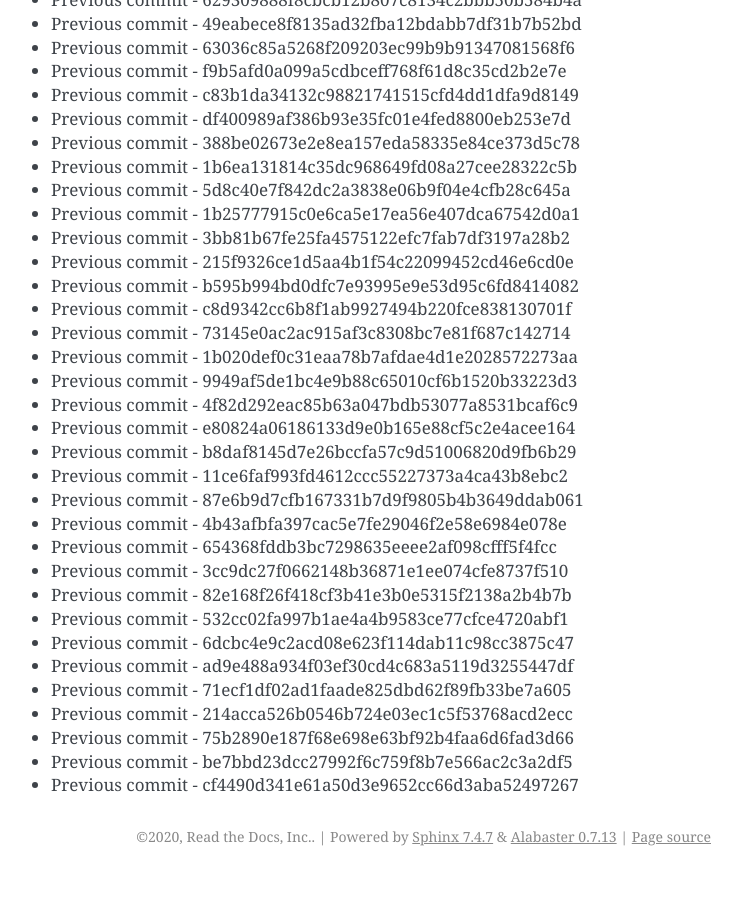
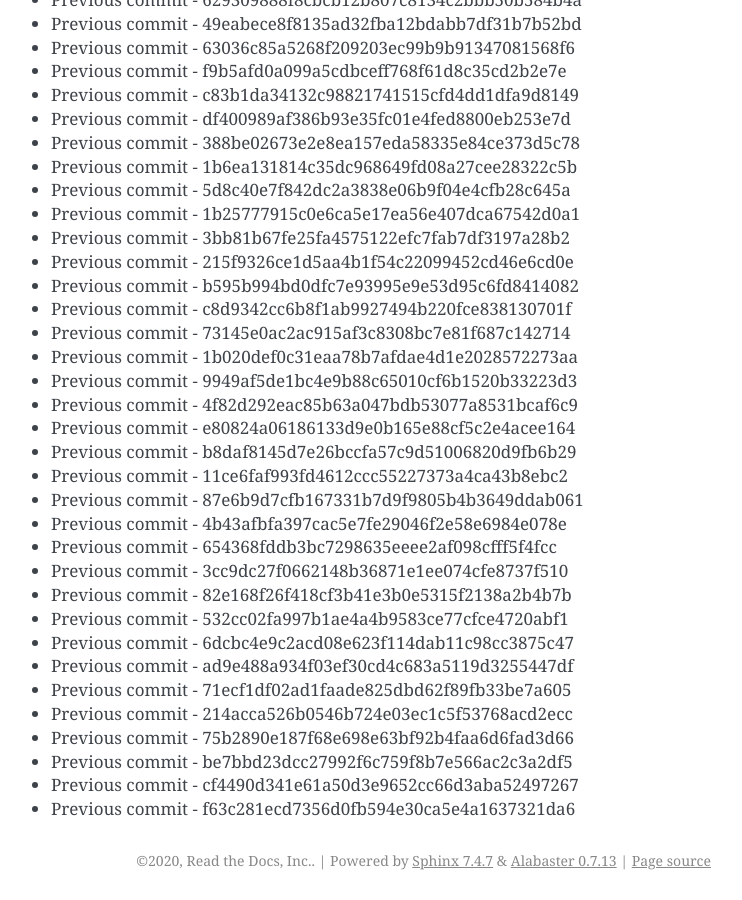
Before and after one commit to readthedocs/rtd-git-stresstest, a Sphinx documentation site: the page built from docs/updates.rst, in a window 1280 px wide and 900 px high, scrolled down 43942 px. Shown: the whole window, without its empty margins (399-1141 px from the left). Built offline with Sphinx 7.4.7, drawn with Linux system fonts in a browser that asks for light colours; before the commit the page ends 44818 px from its top, so only the background shows below that.

Commit message:
Generating commit from previous: f63c281ecd7356d0fb594e30ca5e4a1637321da6

```diff
--- a/docs/updates.rst
+++ b/docs/updates.rst
@@ -1878,3 +1878,4 @@ It can be tested for any performance characteristics.
 * Previous commit - 75b2890e187f68e698e63bf92b4faa6d6fad3d66
 * Previous commit - be7bbd23dcc27992f6c759f8b7e566ac2c3a2df5
 * Previous commit - cf4490d341e61a50d3e9652cc66d3aba52497267
+* Previous commit - f63c281ecd7356d0fb594e30ca5e4a1637321da6
```
